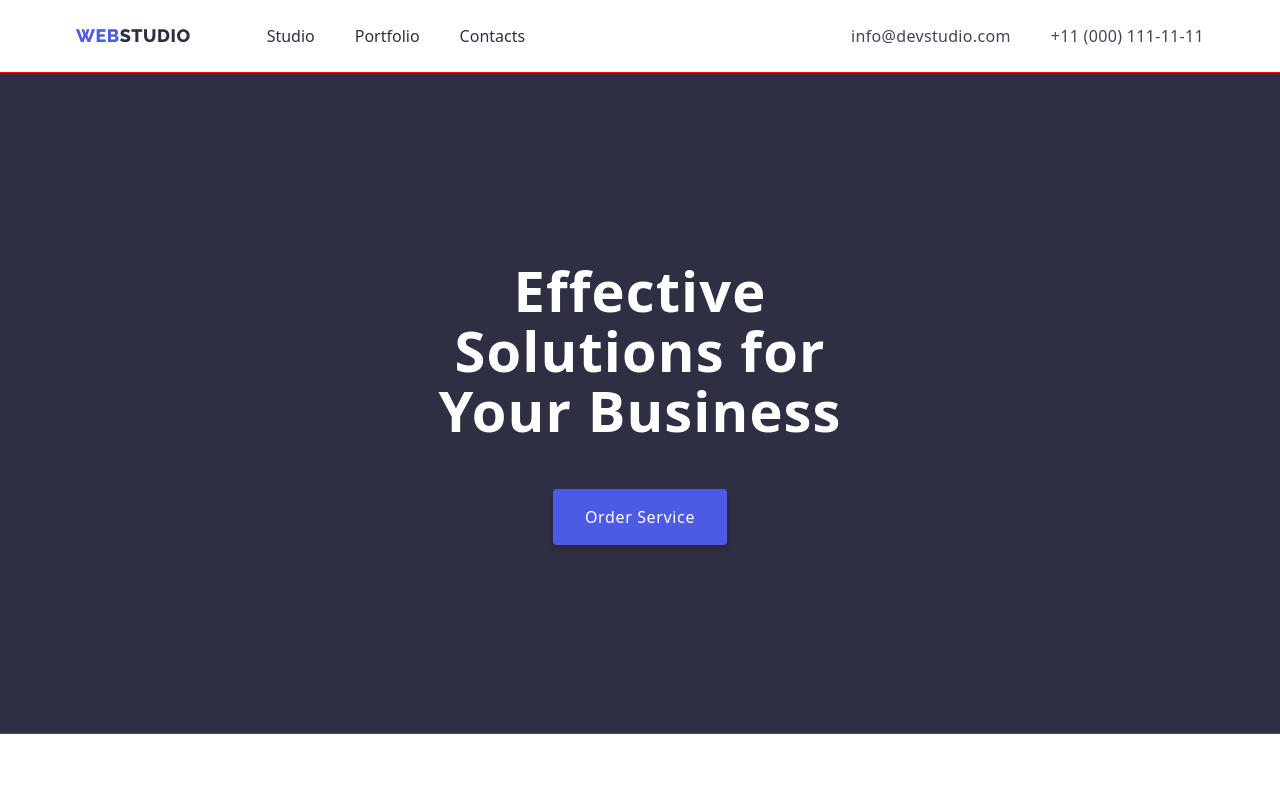
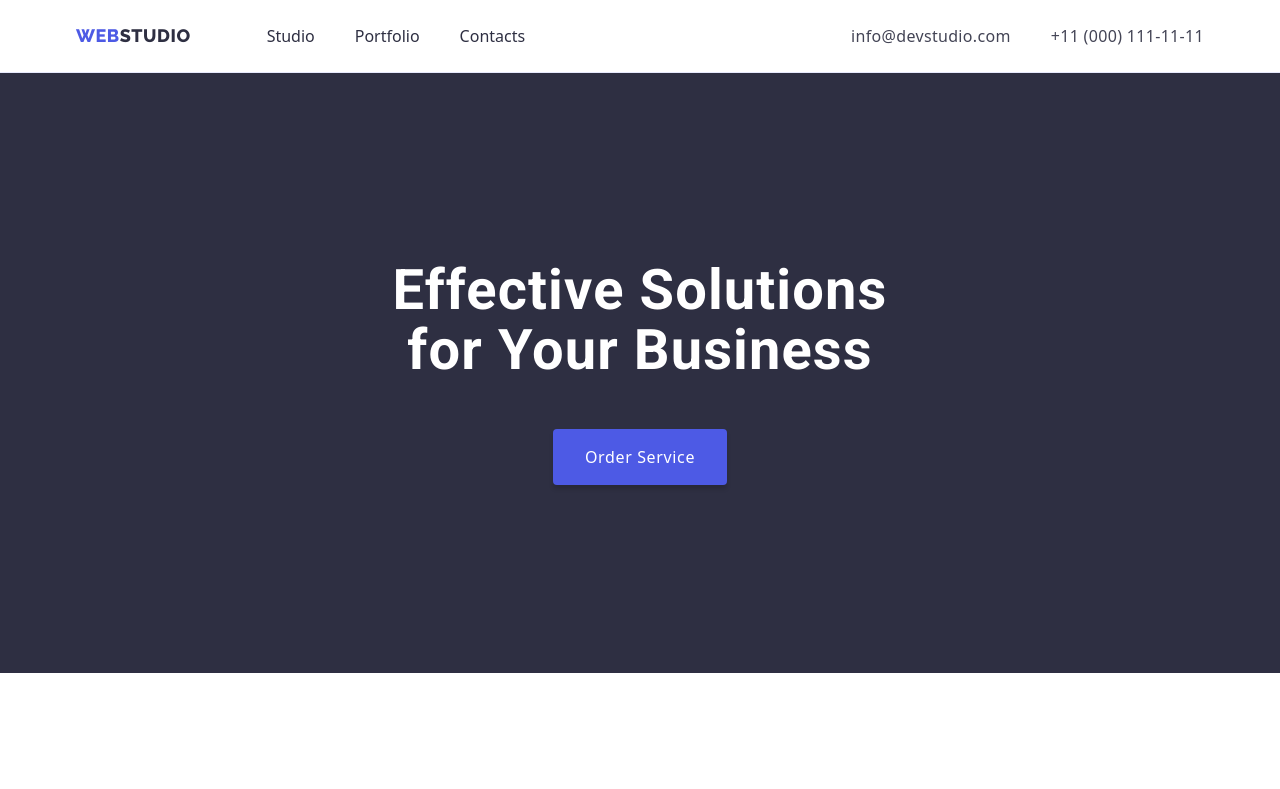
Before and after one commit to foton-1/goit-markup-hw-03, a plain HTML site: page index.html in a window 1280 px wide. Shown: the top 789 px of the page. Drawn offline with nearby package versions, Linux system fonts and the light colour scheme.

Commit message:
ДЗ-3(ред.3)
Падінги в футері
div  в хедері і ширина 496

```diff
--- a/css/styles.css
+++ b/css/styles.css
@@ -185,18 +185,22 @@ span.akcent {
 
   background-color: var(--main-title-color);
   text-align: center;
-  outline: 1px solid hsl(0, 95%, 50%);
+  /*outline: 1px solid hsl(0, 95%, 50%);*/
+}
+.hero-box {
+  margin-left: auto;
+  margin-right: auto;
+
+  width: 496px;
 }
 .hero-title {
   margin-bottom: 48px;
-  margin-left: auto;
-  margin-right: auto;
 
+  font-family: 'Roboto';
   font-size: 56px;
   line-height: 1.07;
   letter-spacing: var(--typical-ls);
   color: var(--color-theme-dark);
-  max-width: 500px;
 }
 .hero-btn {
   padding-top: 16px;
@@ -300,6 +304,9 @@ span.akcent {
 
 /*------------------------------------------FOOTER--*/
 .footer {
+  padding-top: 100px;
+  padding-bottom: 100px;
+
   background-color: var(--main-title-color);
 }
 .footer-text {
@@ -311,8 +318,6 @@ span.akcent {
   max-width: 264px;
 }
 .footer-container {
-  padding-top: 100px;
-  padding-bottom: 100px;
 }
 
 /*=========================================/FOOTER==*/
--- a/index.html
+++ b/index.html
@@ -60,8 +60,10 @@
     <main>
       <!--HERO-->
       <section class="hero">
-        <h1 class="hero-title">Effective Solutions for Your Business</h1>
-        <button class="hero-btn" type="button">Order Service</button>
+        <div class="hero-box">
+          <h1 class="hero-title">Effective Solutions for Your Business</h1>
+          <button class="hero-btn" type="button">Order Service</button>
+        </div>
       </section>
       <!--Concept-->
       <section class="concept">
```
Also changed, not shown: portfolio.html (+7 -4 lines).
